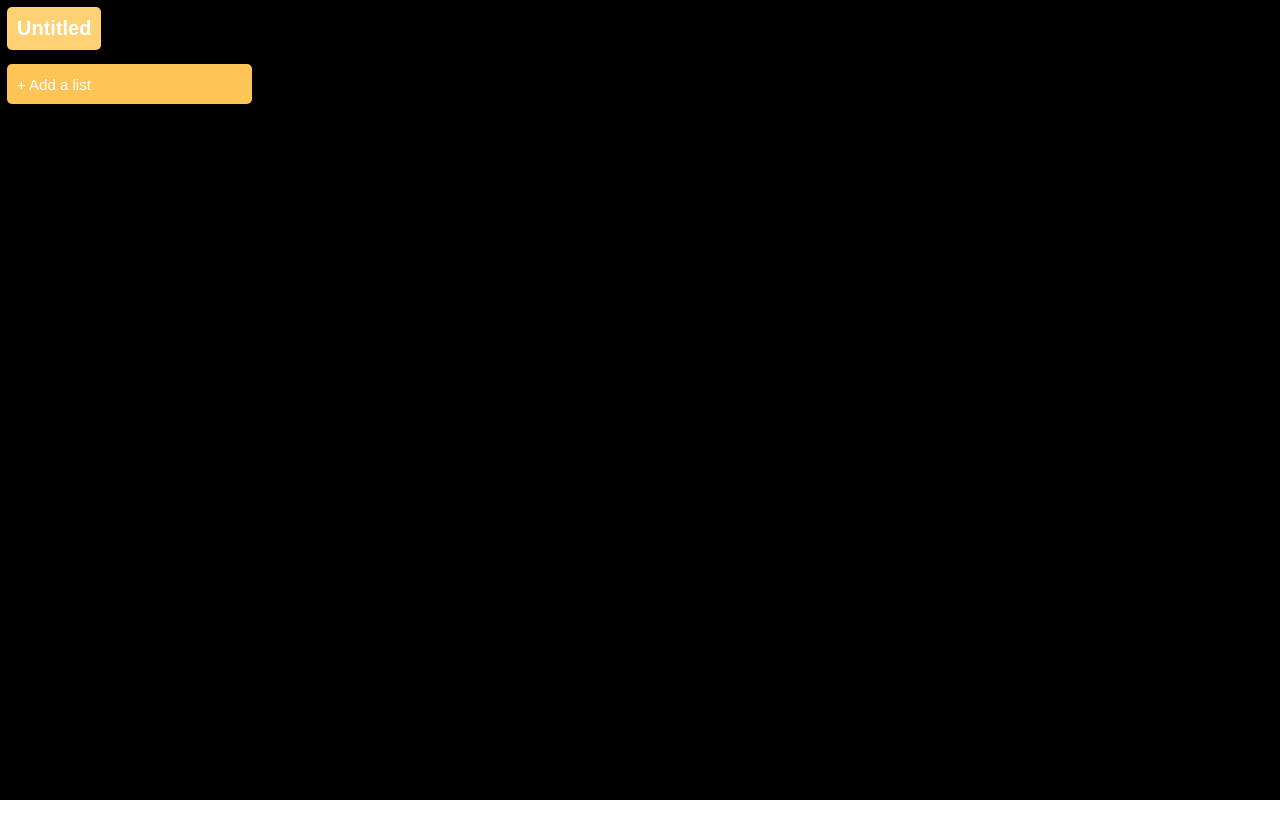
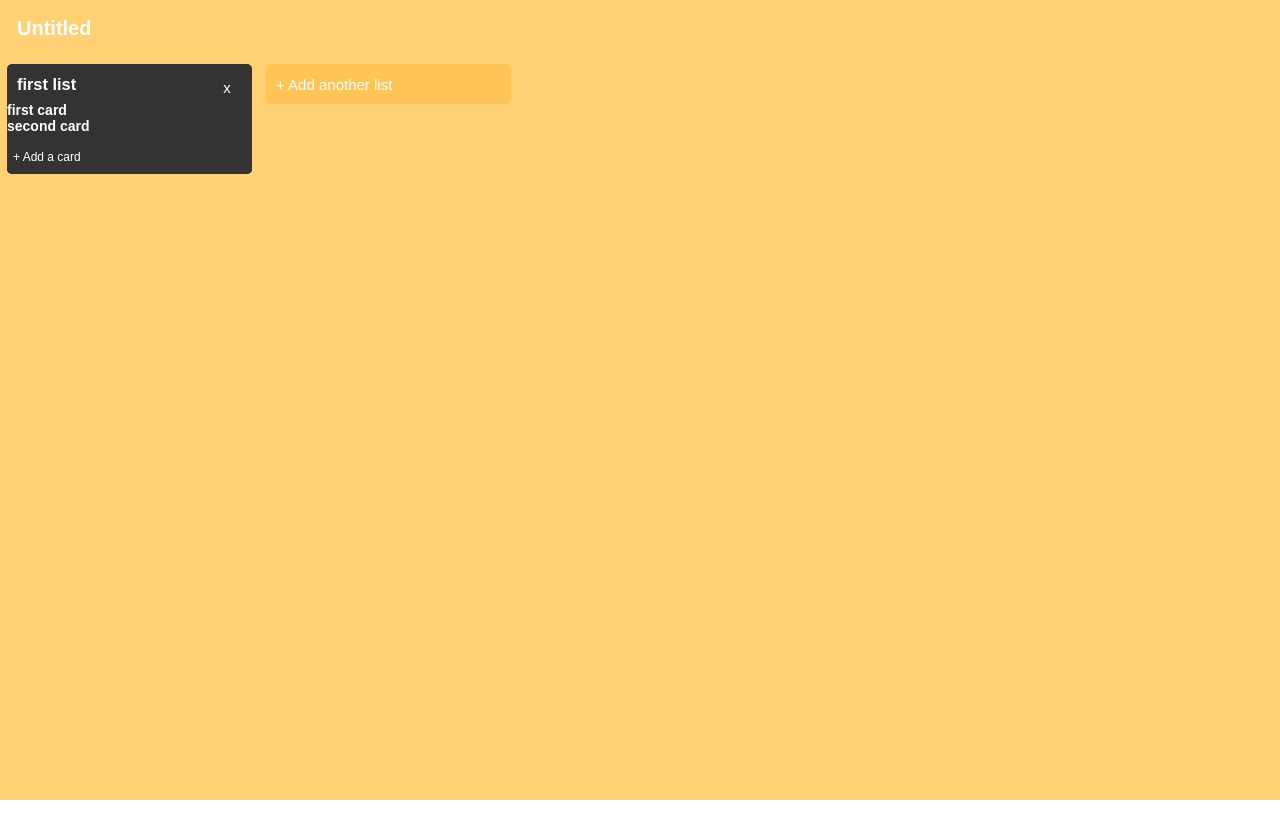
Before and after one commit to raelBernardino/scrum-board, a React (Create React App) app: page / in a window 1280 px wide. Shown: the top 838 px of the page. Built offline with nearby package versions, Linux system fonts and the light colour scheme.

Commit message:
Refactor

```diff
--- a/src/App.css
+++ b/src/App.css
@@ -1,11 +1,11 @@
 .Main {
-  background-color: black;
+  background-color: #ffd175;
   height: 100vh;
   width: auto;
 }
 
 .title-btn, .title-input, .card-btn{
-  background-color: #ffd175;
+  background-color: transparent;
   border: none;
   border-radius: 5px;
   outline: none;
@@ -90,11 +90,11 @@
   color: rgb(145, 145, 145);
 }
 
-.list-collection {
+.list-container {
   display: flex;
 }
 
-.list-container {
+.list {
   background-color: #333;
   color: white;
   border: none;
@@ -103,7 +103,7 @@
   font-weight: 600;
   margin: 7px;
   width: 245px;
-  height: 70px;
+  min-height: 70px;
 }
 .list-name {
   margin: 3px;
--- a/src/components/List.js
+++ b/src/components/List.js
@@ -1,63 +1,47 @@
-import React, { Component } from 'react';
-import Card from './Card';
+import React, { Component } from "react";
+import NewCard from "./NewCard";
 
 export default class List extends Component {
-    constructor(props){
+  constructor(props) {
     super(props);
     this.state = {
-        }
-        this._onChangeCard = this._onChangeCard.bind(this);
-        this._removeList = this._removeList.bind(this);
+      cardToggle: false
+    };
+    this._cardToggle = this._cardToggle.bind(this);
   }
 
-    _removeList(removedList) {
-        this.props.removeList(removedList)
+  _cardToggle() {
+    this.setState({
+      cardToggle: !this.state.cardToggle
+    });
   }
 
-    //card functions
-    _onChangeCard(e) {
-        this.props.onChangeCard(e)
-    }
-
-    _addCard() {
-
-    }
-
-    _removeCard(){
-
-    }
-
-
-    render(){
-        return(
-            <div className="List">
-                <div className="list-collection">
-                    {
-                    this.props.lists.map((list, i) =>
-                            <Card
-                                key={i}
-                                list={list}
-                                i={i}
-
-                                onChangeCard={this._onChangeCard}
-                                removeList={this._removeList}
-                                addCard={this.props.addCard}
-                            />
-                    )}
-                    {
-                            this.props.listBool ?
-                                <div className="list-input">
-                                    <input type="text" className="add-list-input" value={this.props.listReqs.title} placeholder="Edit list title..." onChange={e => this.props.onChangeList(e)} onKeyDown={e => this.props.addListNameEnter(e)}/>
-                                    <div className="list-input-close">
-                                        <button className="add-list-modal" onClick={this.props.addListName}>+ Add List</button>
-                                        <button className="x-list" onClick={this.props.listToggle}>x</button>
+  render() {
+    const { title, cards } = this.props;
+    return (
+      <div className="list">
+        <div className="card-container">
+          <h3 className="list-name">{title}</h3>
+          <button
+            className="other-btn"
+            onClick={this.props.removeList.bind(this, { title, cards })}
+          >
+            x
+          </button>
+        </div>
+        <div className="list-card-container">
+          <div className="creaated-cards">
+            {cards && cards.map((c, i) => <div key={`card_${i}`}>{c}</div>)}
           </div>
         </div>
-                            : <button onClick={this.props.listToggle} className="add-list-btn">{this.props.addTag}</button>
-
-                        }
+        <NewCard
+          cardToggle={this.state.cardToggle}
+          onChangeCard={this.props.onChangeCard}
+          addCard={this.props.addCard}
+          onCardToggle={this._cardToggle}
+          index={this.props.index}
+        />
       </div>
-            </div>
-        )
+    );
   }
 }
--- /dev/null
+++ b/src/components/ListContainer.js
@@ -0,0 +1,46 @@
+import React, { Component } from "react";
+import List from "./List";
+import NewList from "./NewList";
+
+export default class ListContainer extends Component {
+  constructor(props) {
+    super(props);
+    this.state = {};
+    this._onChangeCard = this._onChangeCard.bind(this);
+    this._removeList = this._removeList.bind(this);
+  }
+
+  _removeList(removedList) {
+    this.props.removeList(removedList);
+  }
+
+  _onChangeCard(e) {
+    this.props.onChangeCard(e);
+  }
+
+  render() {
+    return (
+      <div className="list-container">
+        {this.props.lists.map((list, i) => (
+          <List
+            key={i}
+            index={i}
+            title={list.title}
+            cards={list.cards}
+            onChangeCard={this._onChangeCard}
+            removeList={this._removeList}
+            addCard={this.props.addCard}
+          />
+        ))}
+        <NewList
+          addList={this.props.addList}
+          addListNameEnter={this.props.addListNameEnter}
+          addTag={this.props.addTag}
+          isAddingList={this.props.isAddingList}
+          listToggle={this.props.listToggle}
+          onChangeList={this.props.onChangeList}
+        />
+      </div>
+    );
+  }
+}
--- a/src/components/Main.js
+++ b/src/components/Main.js
@@ -1,161 +1,140 @@
-import React, { Component } from 'react';
-import List from './List';
+import React, { Component } from "react";
+import ListContainer from "./ListContainer";
 export default class Main extends Component {
-    constructor(props){
+  constructor(props) {
     super(props);
     this.state = {
       //Main Board states
-            addTag: '+ Add a list',
-            board:'Untitled',
-            boardBool: false,
+      board: "Untitled",
+      isRenamingBoard: false,
       //List states
-            listBool: false,
-            lists: [],
-            listReqs: {
-                title: '',
-                cardName: '',
-                cards: []
+      isAddingList: false,
+      lists: [
+        {
+          title: 'first list',
+          cards: ['first card', 'second card']
         }
+      ]
       //Card states
-
-        }
+    };
     this._titleToggle = this._titleToggle.bind(this);
     this._titleToggleKey = this._titleToggleKey.bind(this);
     this._onChangeTitle = this._onChangeTitle.bind(this);
     this._listToggle = this._listToggle.bind(this);
     this._addList = this._addList.bind(this);
     this._removeList = this._removeList.bind(this);
-        this._onChangeList = this._onChangeList.bind(this);
     this._addListNameEnter = this._addListNameEnter.bind(this);
-        this._addListName = this._addListName.bind(this);
     this._onChangeCard = this._onChangeCard.bind(this);
     this._addCard = this._addCard.bind(this);
   }
 
   //title methods
-    _titleToggleKey(e){
-        if(e.keyCode === 13) {
+  _titleToggleKey(e) {
+    if (e.keyCode === 13) {
       this.setState({
-                boardBool: !this.state.boardBool
-            })
+        isRenamingBoard: !this.state.isRenamingBoard
+      });
     }
   }
 
-    _titleToggle(){
+  _titleToggle() {
     this.setState({
-            boardBool: !this.state.boardBool
-        })
+      isRenamingBoard: !this.state.isRenamingBoard
+    });
   }
 
-    _onChangeTitle(e){
+  _onChangeTitle(e) {
     this.setState({
       board: e.target.value
-        })
+    });
   }
 
   //list methods
-    _listToggle(){
+  _listToggle() {
     this.setState({
-            listBool: !this.state.listBool
-        })
+      isAddingList: !this.state.isAddingList
+    });
   }
 
-    _addList(list){
+  _addList(listName) {
     this.setState({
-            lists: this.state.lists.concat(list)
-        })
-        if(this.state.lists.length > -1) {
+      lists: this.state.lists.concat({title: listName, cards: []})
+    });
+  }
+
+  _addListNameEnter(e) {
+    if (e.keyCode === 13) {
+      this._addList(this.state.listReqs);
       this.setState({
-                addTag: '+ Add another list'
-            })
+        ...this.state.listReqs,
+        listReqs: {
+          title: ""
+        }
+      });
     }
   }
 
-    _addListName(){
-        this._addList(this.state.listReqs)
+  _removeList(removedList) {
     this.setState({
-            ...this.state.listReqs,
-                listReqs: {
-                    title: '',
-                }
+      lists: this.state.lists.filter(list => {
+        return list !== removedList;
       })
-    }
-
-    _addListNameEnter(e) {
-        if(e.keyCode === 13){
-            this._addList(this.state.listReqs)
-            this.setState({
-                ...this.state.listReqs,
-                listReqs: {
-                    title: ''
-                }
-            })
-        }
-    }
-
-    _removeList(removedList){
-        this.setState({
-            lists: this.state.lists.filter((list) => {
-                return list !== removedList
-            })
-        })
-    }
-
-    _onChangeList(e){
-        this.setState({
-            ...this.state.listReqs,
-                listReqs: {
-                    title: e.target.value
-                }
-        })
+    });
   }
 
   //card methods
-    _onChangeCard(e){
+  _onChangeCard(e) {
     this.setState({
       ...this.state.listReqs,
       listReqs: {
         cardName: e.target.value
       }
-        })
+    });
   }
 
-    _addCard(){
+  _addCard(card, index) {
+    console.log(card, index)
+    const newList = [...this.state.lists]
+    newList[index].cards.push(card)
     this.setState({
-            ...this.state.listReqs,
-            listReqs: {
-                cards: [].concat(this.state.listReqs.cardName)
-            }
-        })
-        console.log(this.state.listReqs.cards)
+      lists: newList
+    });
   }
 
-    render(){
-        return(
+  render() {
+    const addListText = this.state.lists.length
+      ? "+ Add another list"
+      : "+ Add a list";
+    return (
       <div className="Main">
-                    {
-                        this.state.boardBool ?
-                            <input type="text" className="title-input" onChange={e => this._onChangeTitle(e)} placeholder={this.state.board} onKeyDown={e => this._titleToggleKey(e)}/>
-                        : <button className="title-btn" onClick={this._titleToggle}>{this.state.board}</button>
-                    }
+        {this.state.isRenamingBoard ? (
+          <input
+            type="text"
+            className="title-input"
+            onChange={e => this._onChangeTitle(e)}
+            placeholder={this.state.board}
+            onKeyDown={e => this._titleToggleKey(e)}
+          />
+        ) : (
+          <button className="title-btn" onClick={this._titleToggle}>
+            {this.state.board}
+          </button>
+        )}
         <div className="flex-list">
-                        <List
-                            addTag={this.state.addTag}
+          <ListContainer
             lists={this.state.lists}
-                            listBool={this.state.listBool}
             listReqs={this.state.listReqs}
-
-                            onChangeList={this._onChangeList}
             addListNameEnter={this._addListNameEnter}
-                            addListName={this._addListName}
             listToggle={this._listToggle}
             addList={this._addList}
             removeList={this._removeList}
             onChangeCard={this._onChangeCard}
             addCard={this._addCard}
+            addTag={addListText}
+            isAddingList={this.state.isAddingList}
           />
         </div>
       </div>
-        )
+    );
   }
 }
--- /dev/null
+++ b/src/components/NewCard.js
@@ -0,0 +1,51 @@
+import React, { Component } from "react";
+
+export default class NewCard extends Component {
+  constructor(props) {
+    super(props);
+    this._onChange = this._onChange.bind(this);
+    this._addCard = this._addCard.bind(this);
+    this.state = {
+      card: ""
+    };
+  }
+
+  _onChange(e) {
+    this.setState({
+      card: e.target.value
+    });
+  }
+
+  _addCard(e) {
+    this.props.addCard(this.state.card, this.props.index)
+  }
+
+  render() {
+    return (
+      <div className="new-card">
+        {this.props.cardToggle ? (
+          <div className="card-conditions">
+            <textarea
+              type="text"
+              className="card-input"
+              placeholder="Enter a title for this card..."
+              onChange={this._onChange}
+            />
+            <div className="card-button-conditions">
+              <button className="card-btn" onClick={this._addCard}>
+                Add Card
+              </button>
+              <button className="x-card" onClick={this.props.onCardToggle}>
+                x
+              </button>
+            </div>
+          </div>
+        ) : (
+          <button className="add-card-btn" onClick={this.props.onCardToggle}>
+            + Add a card
+          </button>
+        )}
+      </div>
+    );
+  }
+}
--- /dev/null
+++ b/src/components/NewList.js
@@ -0,0 +1,53 @@
+import React, { Component } from "react";
+
+export default class NewList extends Component {
+  constructor(props) {
+    super(props);
+    this._onChangeListName = this._onChangeListName.bind(this);
+    this.state = {
+      listName: ''
+    }
+  }
+
+  _onChangeListName(e) {
+    this.setState({
+      listName: e.target.value
+    });
+  }
+
+  render() {
+    return (
+      <div className="new-list-container">
+        {this.props.isAddingList ? (
+            <div className="list-input">
+              <input
+                type="text"
+                className="add-list-input"
+                value={this.state.listName}
+                placeholder="Edit list title..."
+                onChange={this._onChangeListName}
+                onKeyDown={e => this.props.addListNameEnter(e)}
+              />
+              <div className="list-input-close">
+                <button
+                  className="add-list-modal"
+                  onClick={() => {
+                    this.props.addList(this.state.listName)
+                  }}
+                >
+                  + Add List
+                </button>
+                <button className="x-list" onClick={this.props.listToggle}>
+                  x
+                </button>
+              </div>
+            </div>
+          ) : (
+            <button onClick={this.props.listToggle} className="add-list-btn">
+              {this.props.addTag}
+            </button>
+          )}
+      </div>
+    );
+  }
+}
```
Also changed, not shown: src/components/Card.js (deleted, +0 -50 lines). Lines whose indentation alone changed are shown as unchanged.
